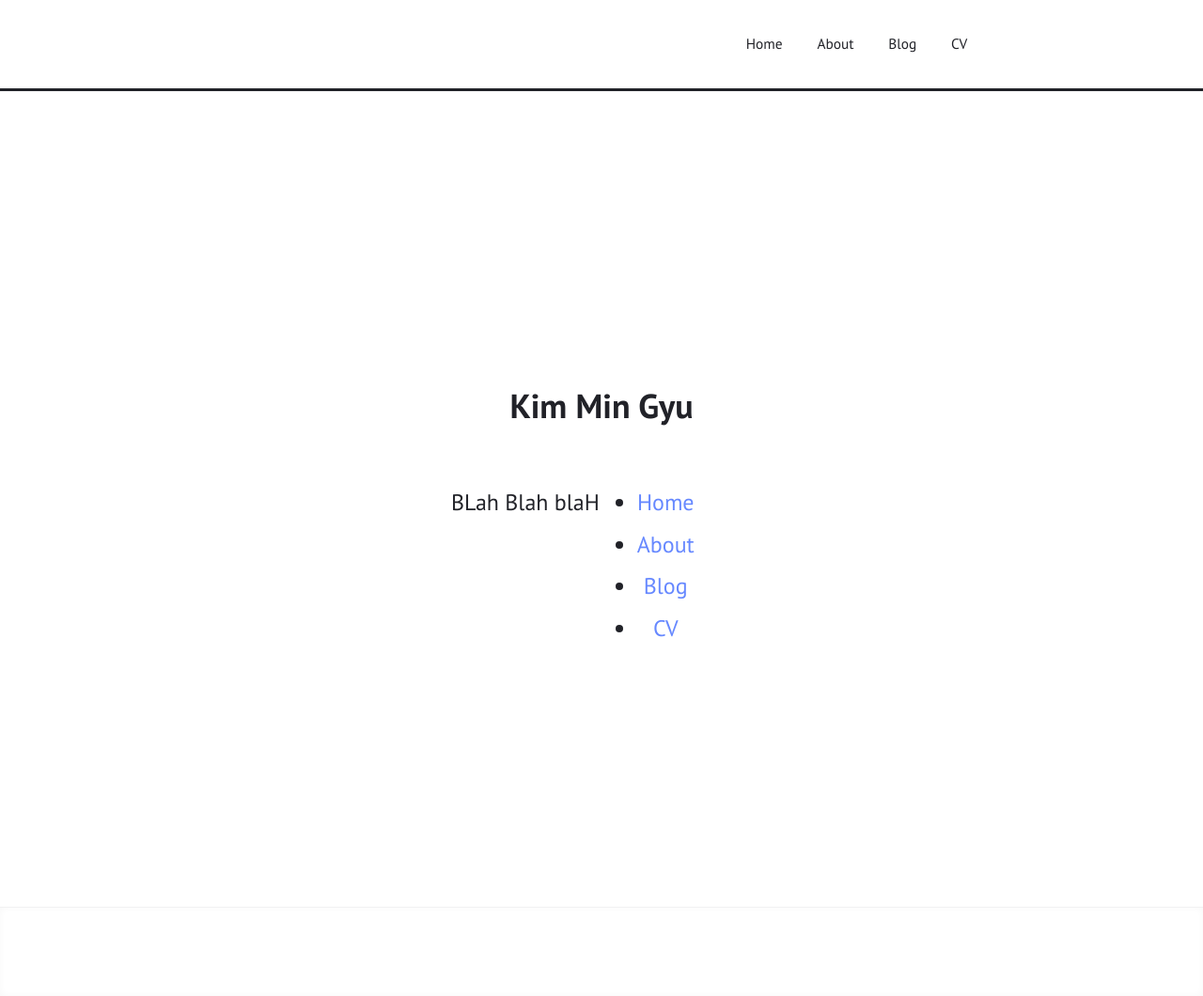
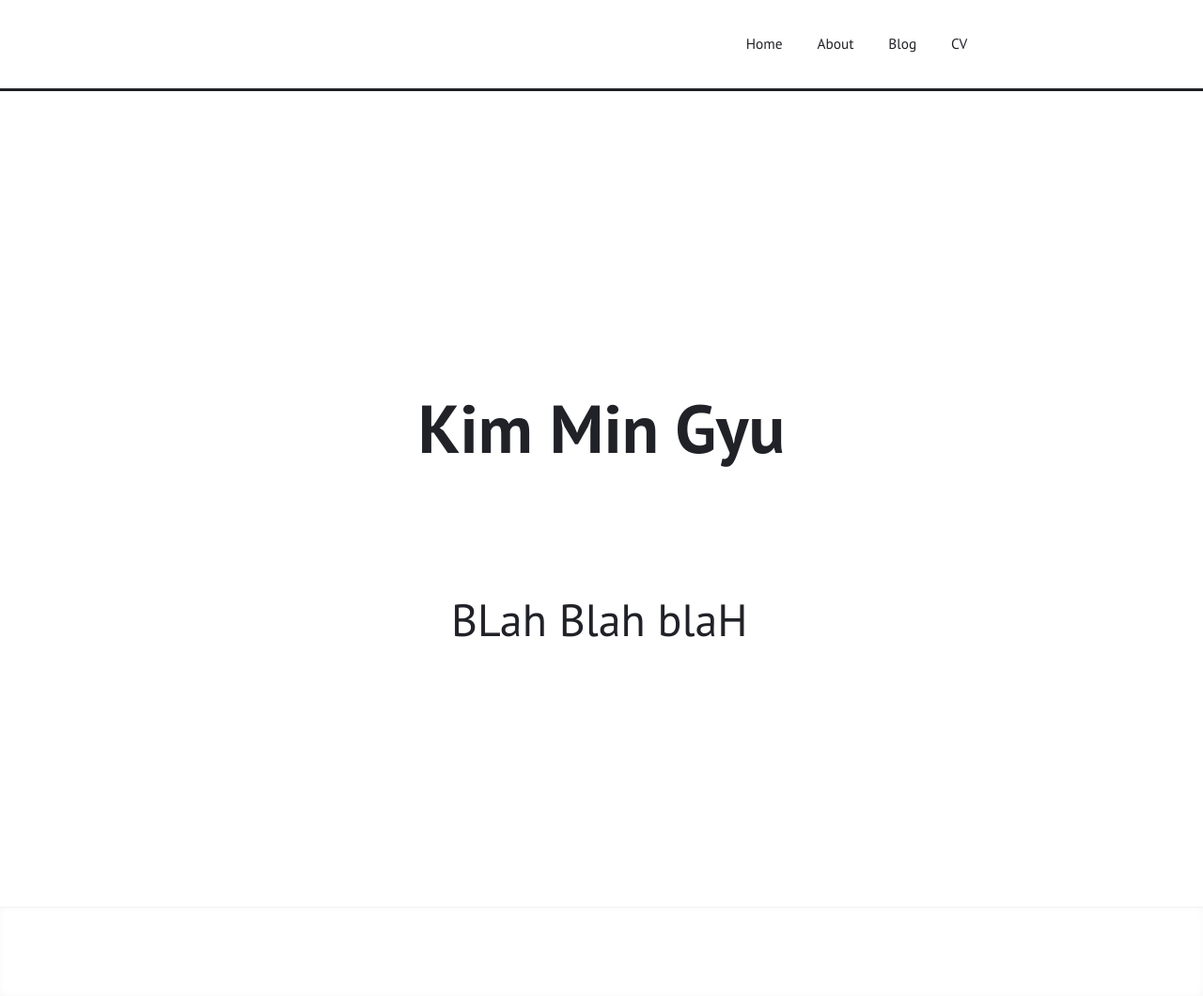
Before and after one commit to deepsiloe/deepsiloe.github.io, a Jekyll site: the page built from index.html, in a window 1280 px wide. Shown: the whole page at 94% size. Built offline with Jekyll 4.4.1, drawn with Linux system fonts in a browser that asks for light colours.

Commit message:
minor changes for main page

```diff
--- a/index.html
+++ b/index.html
@@ -15,7 +15,7 @@ layout: page
                 max-width: 400px;
                 height: 88vh;
                 margin: auto;
-                font-size: 1.5rem;
+                font-size: 3rem;
                 overflow: hidden;
             }
             .sub-heading {
@@ -32,22 +32,6 @@ layout: page
                 <div class="summary-about-me">
                     <p>BLah Blah blaH</p>
                 </div>
-                <div class="nav_link">
-                    <ul>
-                        <li>
-                            <a href="">Home</a>
-                        </li>
-                        <li>
-                            <a href="">About</a>
-                        </li>
-                        <li>
-                            <a href="">Blog</a>
-                        </li>
-                        <li>
-                            <a href="">CV</a>
-                        </li>
-                    </ul>
-                </div>
             </div>
         </div>
     </body>
```
